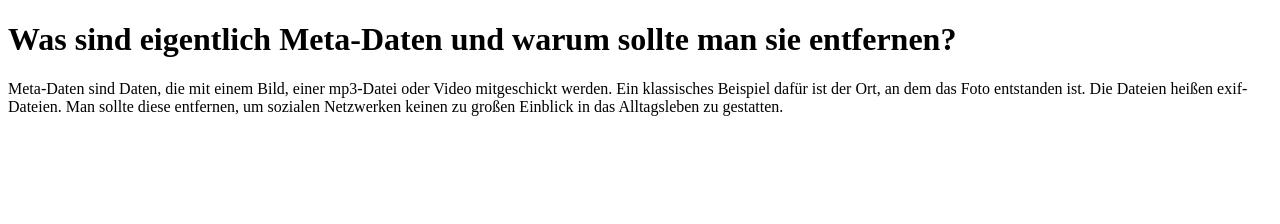
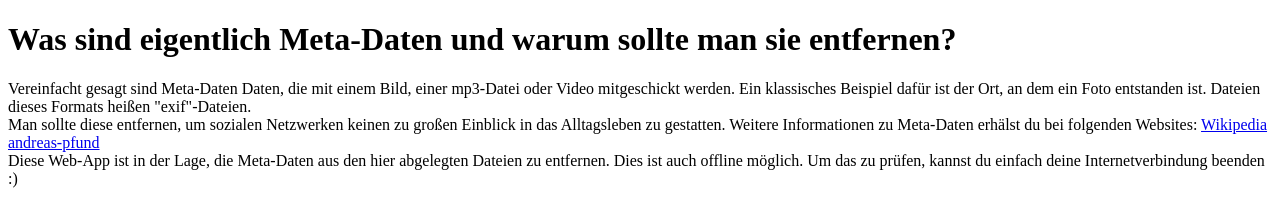
Before and after one commit to Jugendhackt/MetaPeta, a plain HTML site: page index.html in a window 1280 px wide. Drawn offline with Linux system fonts and the light colour scheme.

Commit message:
Text immernoch schlecht aber mit links

```diff
--- a/index.html
+++ b/index.html
@@ -12,9 +12,20 @@
 <body>
 
 <h1> Was sind eigentlich Meta-Daten und warum sollte man sie entfernen? </h1>
-<p> Meta-Daten sind Daten, die mit einem Bild, einer mp3-Datei oder Video mitgeschickt werden. Ein klassisches Beispiel dafür ist der Ort, an dem das Foto entstanden ist.
-Die Dateien heißen exif-Dateien. Man sollte diese entfernen, um sozialen Netzwerken keinen zu großen Einblick in das Alltagsleben zu gestatten.
-</p>
+<p>
+Vereinfacht gesagt sind Meta-Daten Daten, die mit einem Bild, einer mp3-Datei oder Video mitgeschickt werden. Ein klassisches Beispiel dafür ist der Ort, an dem ein Foto entstanden ist.
+Dateien dieses Formats heißen "exif"-Dateien.
+<br>
+
+Man sollte diese entfernen, um sozialen Netzwerken keinen zu großen Einblick in das Alltagsleben zu gestatten.
+Weitere Informationen zu Meta-Daten erhälst du bei folgenden Websites:
+<a href="https://de.wikipedia.org/wiki/Metadaten">Wikipedia</a>
+<br>
+<a href="http://andreas-pfund.de/definition/metadaten/metadaten.php" >andreas-pfund</a>
+<br>
+
+Diese Web-App ist in der Lage, die Meta-Daten aus den hier abgelegten Dateien zu entfernen. Dies ist auch offline möglich. Um das zu prüfen, kannst du einfach deine Internetverbindung beenden :)
+
 <div class="content">
 
 </div>
```
